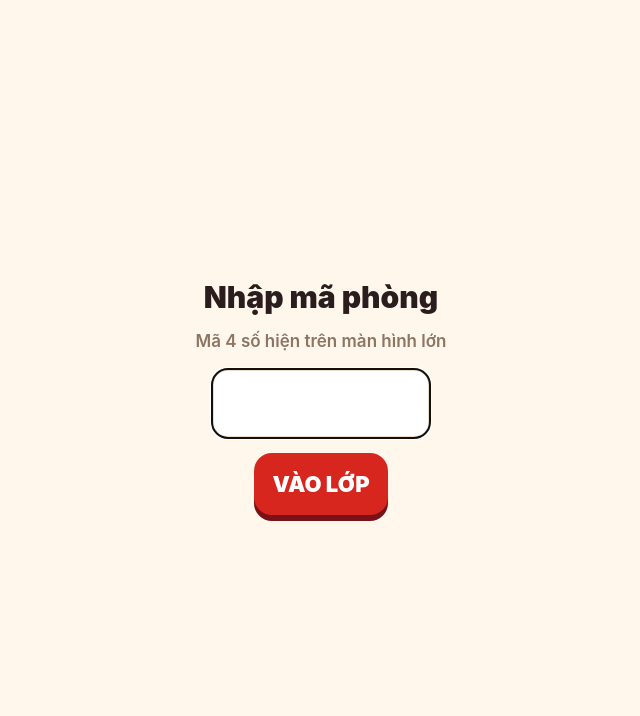
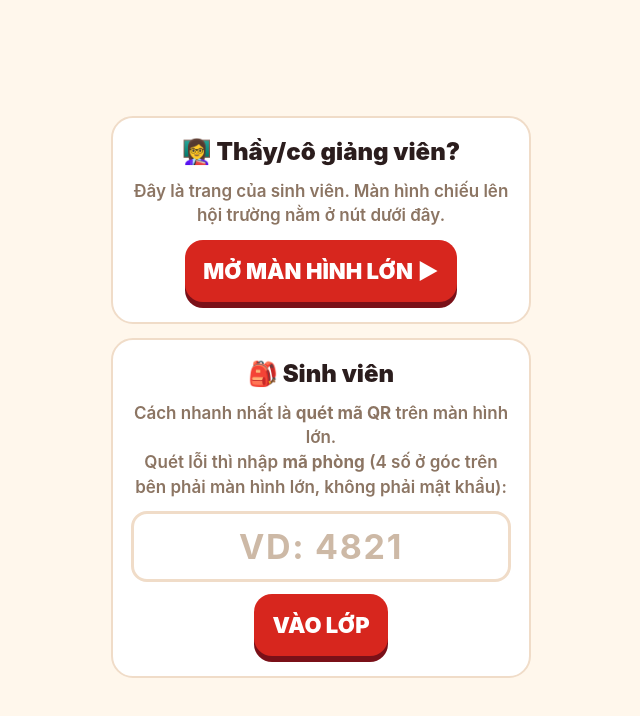
Before and after one commit to meyko-z777/tro-choi-lop-hoc, a plain HTML site: page index.html in a window 1280 px wide. Shown: the whole page, without its empty margins (319-959 px from the left). Drawn offline with Linux system fonts and the light colour scheme.

Commit message:
Trang sinh viên: thêm nút mở màn hình lớn cho giảng viên, giải thích mã phòng không phải mật khẩu
Co-Authored-By: Claude Opus 5.5 <noreply@anthropic.com>
Claude-Session: https://claude.ai/code/session_017uRQJYzxqzG7DDcXUe8vKX

```diff
--- a/index.html
+++ b/index.html
@@ -38,6 +38,9 @@ main{flex:1;display:flex;flex-direction:column;padding:18px 16px 24px;gap:14px}
 .rank{background:#fff;border:2px solid var(--line);border-radius:18px;padding:12px 22px;font-weight:800;font-size:20px}
 input{font:inherit;font-size:34px;font-weight:900;text-align:center;letter-spacing:.3em;width:220px;padding:12px;border-radius:16px;border:3px solid var(--line)}
 .err{color:var(--no);font-weight:700}
+.card-pick{width:100%;max-width:420px;background:#fff;border:2px solid var(--line);border-radius:22px;padding:20px 18px;display:flex;flex-direction:column;gap:12px;align-items:center}
+.card-pick input{width:100%}
+input::placeholder{letter-spacing:.05em;color:#CDB9A6;font-weight:700}
 </style></head>
 <body>
 <header id="hd" style="display:none"><span id="hAv" class="av"></span><span class="id" id="hId"></span><span class="sp"></span><span class="sc" id="hSc"></span></header>
@@ -122,7 +125,13 @@ function renderResult(end) {
 
 async function boot() {
   if (!g) {
-    screen(`<div class="center"><div class="big">Nhập mã phòng</div><div class="mute">Mã 4 số hiện trên màn hình lớn</div><input id="code" inputmode="numeric" maxlength="4" autofocus><button class="send" id="go">VÀO LỚP</button></div>`);
+    screen(`<div class="center">
+      <div class="card-pick"><div class="big" style="font-size:24px">👩‍🏫 Thầy/cô giảng viên?</div>
+        <div class="mute">Đây là trang của sinh viên. Màn hình chiếu lên hội trường nằm ở nút dưới đây.</div>
+        <a class="send" href="host.html${DEMO && P.has('demo') ? '?demo=1' : ''}" style="text-decoration:none;display:block">MỞ MÀN HÌNH LỚN ▶</a></div>
+      <div class="card-pick"><div class="big" style="font-size:24px">🎒 Sinh viên</div>
+        <div class="mute">Cách nhanh nhất là <b>quét mã QR</b> trên màn hình lớn.<br>Quét lỗi thì nhập <b>mã phòng</b> (4 số ở góc trên bên phải màn hình lớn, không phải mật khẩu):</div>
+        <input id="code" inputmode="numeric" maxlength="4" placeholder="VD: 4821"><button class="send" id="go">VÀO LỚP</button></div></div>`);
     await new Promise(res => $('go').onclick = () => { const v = $('code').value.trim(); if (/^\d{4}$/.test(v)) { g = v; history.replaceState(null, '', '?g=' + v + (DEMO ? '&demo=1' : '')); res(); } });
     screen(`<div class="center"><div class="big">Đang vào lớp…</div></div>`);
   }
```
